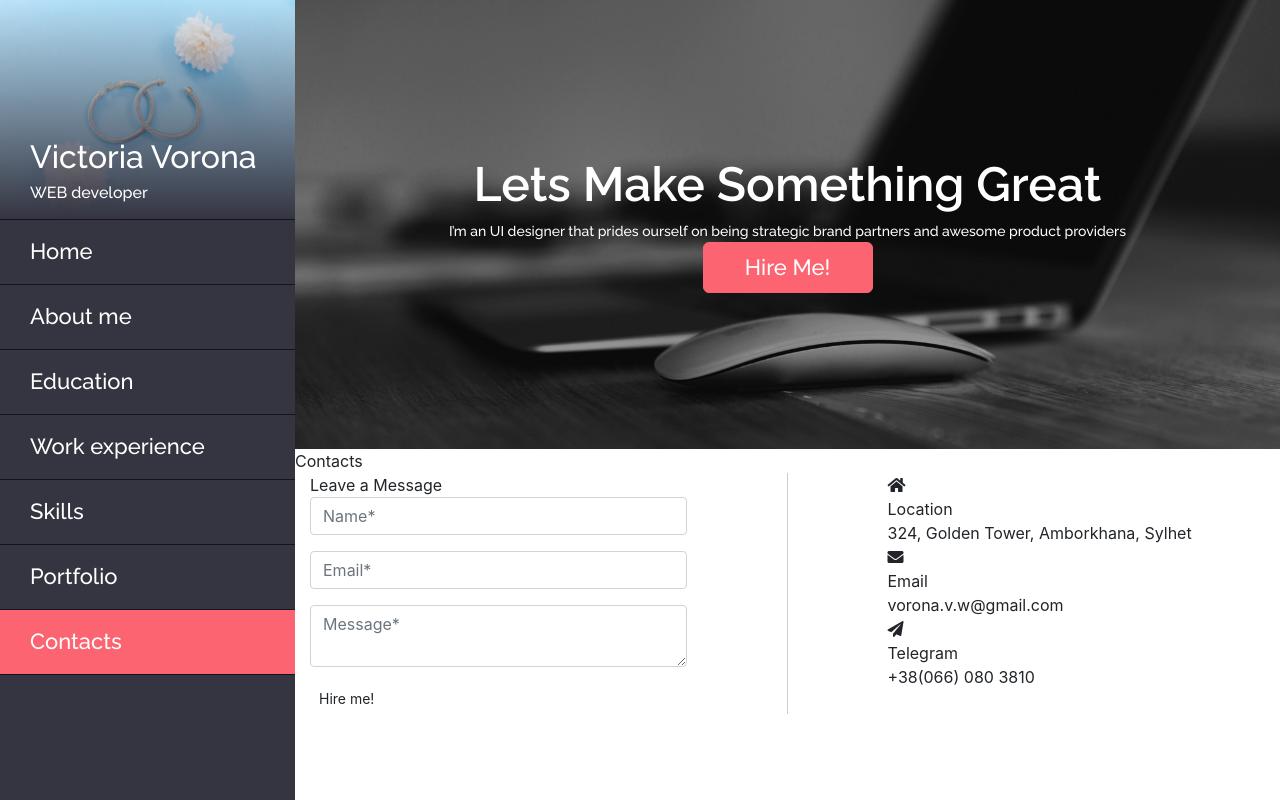
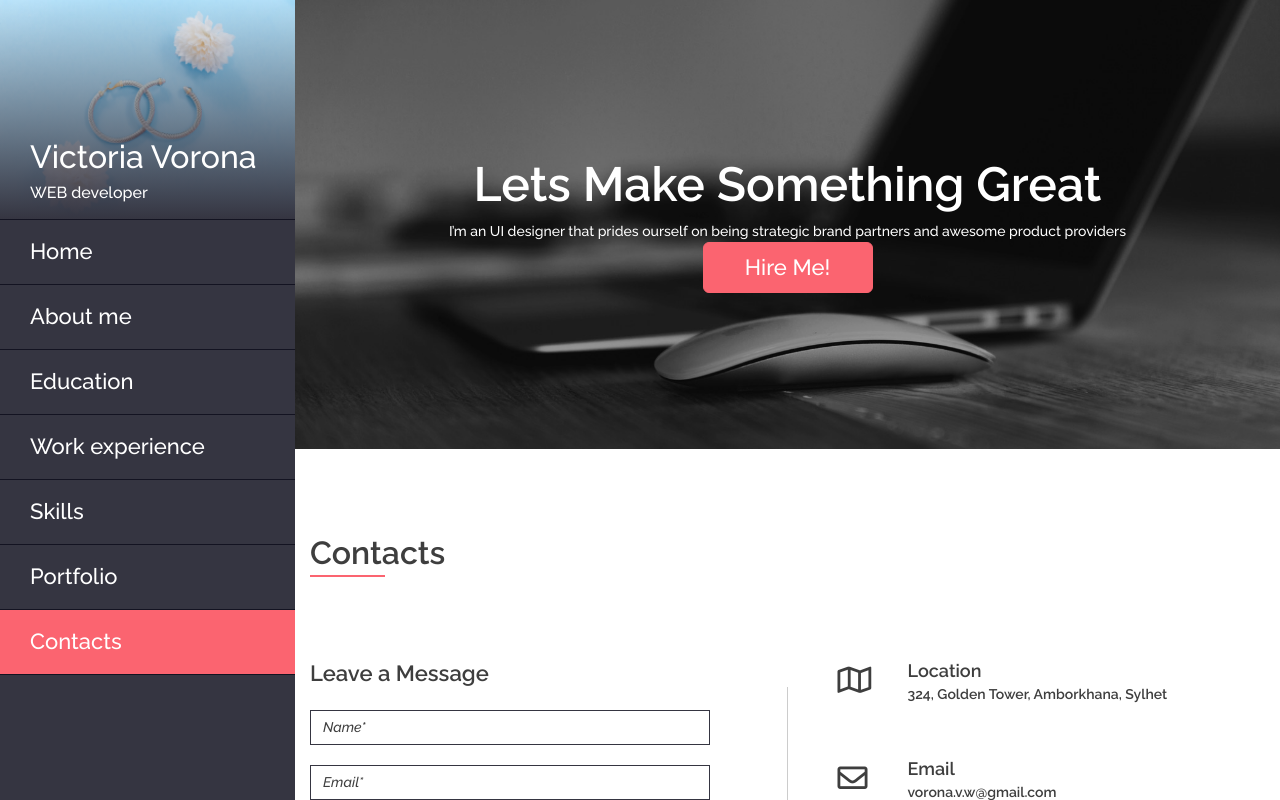
Before and after one commit to vorona-v/react-portfolio-public, a React (Create React App) app: page /contacts in a window 1280 px wide. Shown: the top 800 px of the page. Built offline with nearby package versions, Linux system fonts and the light colour scheme.

Commit message:
Add footer block

```diff
--- a/src/App.css
+++ b/src/App.css
@@ -9,6 +9,9 @@
   display: flex;
   flex-direction: row;
   box-sizing: border-box;
+}
+.pfWrapperContent {
+  padding: 80px 0 0;
 }
 .pfNavigationWrap {
   width: 295px;
--- a/src/components/Contacts/Contacts.jsx
+++ b/src/components/Contacts/Contacts.jsx
@@ -3,7 +3,9 @@ import style from './Contacts.module.css'
 
 const Contacts = () => {
     return (
-        <div>Contacts</div>
+        <div className="container">
+            <div className="pfTitle">Contacts</div>
+        </div>
     )
 };
 
--- a/src/components/Education/Education.jsx
+++ b/src/components/Education/Education.jsx
@@ -3,7 +3,9 @@ import style from './Education.module.css'
 
 const Education = () => {
     return (
-        <div>Education</div>
+        <div className="container">
+            <div className="pfTitle">Education</div>
+        </div>
     )
 };
 
--- a/src/components/Footer/Footer.jsx
+++ b/src/components/Footer/Footer.jsx
@@ -13,19 +13,19 @@ const Footer = () => {
                     </div>
                     <div className={style.footerInfoBlock}>
                         <div className={style.footerLocationBlock}>
-                            <div className="fas fa-home"></div>
-                            <div className={style.pfTitle}>Location</div>
-                            <div className={style.pfInfo}>324, Golden Tower, Amborkhana, Sylhet</div>
+                            <div className={style.locationIcon}><span className="far fa-map"></span></div>
+                            <div className={style.locationTitle}>Location</div>
+                            <div className={style.locationInfo}>324, Golden Tower, Amborkhana, Sylhet</div>
                         </div>
                         <div className={style.footerLocationBlock}>
-                            <div className="fas fa-envelope"></div>
-                            <div className={style.pfTitle}>Email</div>
-                            <div className={style.pfInfo}>vorona.v.w@gmail.com</div>
+                            <div className={style.locationIcon}><span className="far fa-envelope"></span></div>
+                            <div className={style.locationTitle}>Email</div>
+                            <div className={style.locationInfo}>vorona.v.w@gmail.com</div>
                         </div>
                         <div className={style.footerLocationBlock}>
-                            <div className="fas fa-paper-plane"></div>
-                            <div className={style.pfTitle}>Telegram</div>
-                            <div className={style.pfInfo}>+38(066) 080 3810</div>
+                            <div className={style.locationIcon}><span className="far fa-paper-plane"></span></div>
+                            <div className={style.locationTitle}>Telegram</div>
+                            <div className={style.locationInfo}>+38(066) 080 3810</div>
                         </div>
                     </div>
                 </div>
--- a/src/components/Footer/Footer.module.css
+++ b/src/components/Footer/Footer.module.css
@@ -46,13 +46,109 @@
 }
 .topFooterWrap {
     display: flex;
+    padding: 80px 0;
+}
+.messageBlockTitle {
+    color: #3e3e3e;
+    font-family: 'Raleway', sans-serif;
+    font-size: 22px;
+    font-weight: 600;
+    margin: 0 0 20px;
+}
+.formWrap input {
+    border-color: #353541;
+    border-radius: 0;
+    color: #353541;
+    font-family: 'Raleway', sans-serif;
+    font-size: 14px;
+    font-weight: 500;
+    font-style: italic;
+    margin: 0 0 20px;
+}
+.formWrap input::placeholder {
+    color: #3e3e3e;
+}
+.formWrap textarea {
+    border-color: #353541;
+    border-radius: 0;
+    color: #353541;
+    font-family: 'Raleway', sans-serif;
+    font-size: 14px;
+    font-weight: 500;
+    font-style: italic;
+    resize: none;
+}
+.formWrap textarea::placeholder {
+    color: #3e3e3e;
+}
+.footerButton {
+    color: #ffffff;
+    max-width: 94px;
+    width: 100%;
+    font-size: 16px;
+    border-radius: 6px;
+    text-transform: capitalize;
+    font-family: 'Raleway', sans-serif;
+    font-weight: 500;
+    background: #fb6470;
+    border: 1px solid #fb6470;
+    outline: none;
+    transition: all 0.2s;
+    float: right;
+}
+.footerButton:hover {
+    color: #fb6470;
+    background: #ffffff;
 }
 .footerMessageBlock {
     width: 50%;
-    padding: 0 100px 0 0;
-    border-right: 1px solid rgba(0,0,0,0.2);
+    padding: 0 78px 0 0;
+    position: relative;
+}
+.footerMessageBlock:after {
+    content: '';
+    position: absolute;
+    top: 30px;
+    right: 0;
+    bottom: 40px;
+    width: 1px;
+    background: rgba(0,0,0,0.2);
 }
 .footerInfoBlock {
     width: 50%;
-    padding: 0 0 0 100px;
+    padding: 0 0 0 50px;
 }
+.footerLocationBlock {
+    position: relative;
+    display: flex;
+    flex-direction: column;
+    padding-left: 70px;
+    margin: 0 0 50px;
+}
+.footerLocationBlock:last-child {
+    margin: 0;
+}
+.locationIcon {
+    position: absolute;
+    top: 50%;
+    left: 0;
+    transform: translate(0,-50%);
+}
+.locationIcon span:before {
+    color: #3e3e3e;
+    font-size: 30px;
+}
+.locationTitle {
+    position: relative;
+    font-size: 18px;
+    color: #3e3e3e;
+    text-transform: capitalize;
+    font-weight: 600;
+    font-family: 'Raleway', sans-serif;
+}
+.locationInfo {
+    font-size: 14px;
+    color: #3e3e3e;
+    font-weight: 600;
+    font-family: 'Raleway', sans-serif;
+}
--- a/src/components/Footer/Form/Form.jsx
+++ b/src/components/Footer/Form/Form.jsx
@@ -7,7 +7,9 @@ import Textarea from './Textarea';
 function Form({ onSubmit }) {
     return (
         <form
-            onSubmit={onSubmit}>
+            onSubmit={onSubmit}
+
+           className={style.formWrap}>
             <Input
                 type="text"
                 id="name"
@@ -21,9 +23,10 @@ function Form({ onSubmit }) {
             <Textarea
                 id="text"
                 type="textarea"
+                rows="10"
                 placeholder="Message*" />
 
-            <button type="button" className={'btn' + ' ' + 'btn-sm' + ' ' + style.pfFooterButton}>Hire me!</button>
+            <button type="button" className={'btn' + ' ' + 'btn-sm' + ' ' + style.footerButton}>Hire me!</button>
         </form>
     );
 }
--- a/src/components/Home/Home.jsx
+++ b/src/components/Home/Home.jsx
@@ -3,7 +3,9 @@ import style from './Home.module.css'
 
 const Home = () => {
     return (
-        <div>Home</div>
+        <div className="container">
+            <div className="pfTitle">Home</div>
+        </div>
     )
 };
 
--- a/src/components/Portfolio/Portfolio.jsx
+++ b/src/components/Portfolio/Portfolio.jsx
@@ -3,7 +3,9 @@ import style from './Portfolio.module.css'
 
 const Portfolio = () => {
     return (
-        <div>Portfolio</div>
+        <div className="container">
+            <div className="pfTitle">Portfolio</div>
+        </div>
     )
 };
 
--- a/src/components/Skills/Skills.jsx
+++ b/src/components/Skills/Skills.jsx
@@ -3,7 +3,9 @@ import style from './Skills.module.css'
 
 const Skills = () => {
     return (
-        <div>Skills</div>
+        <div className="container">
+            <div className="pfTitle">Skills</div>
+        </div>
     )
 };
 
--- a/src/components/Work/Work.jsx
+++ b/src/components/Work/Work.jsx
@@ -3,7 +3,9 @@ import style from './Work.module.css'
 
 const Work = () => {
     return (
-        <div>Work</div>
+        <div className="container">
+            <div className="pfTitle">Work</div>
+        </div>
     )
 };
 
```
